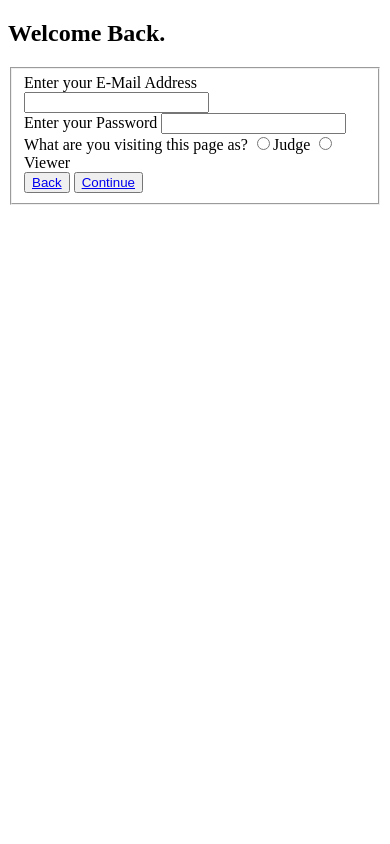
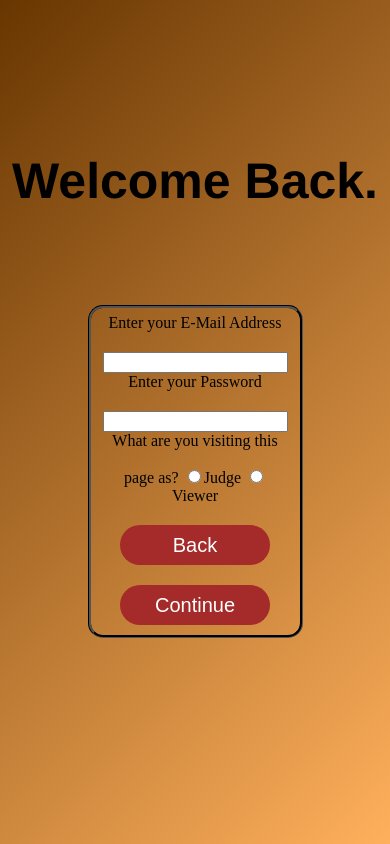
Before and after one commit to MahlakoMogoane/GrillSkills-website, a plain HTML site: page login.html in a window 390 px wide. Drawn offline with Linux system fonts and the light colour scheme.

Commit message:
more styles added to pages more responsive

```diff
--- /dev/null
+++ b/home.css
@@ -0,0 +1,42 @@
+body{
+    height: 90vh;
+}
+
+h1{
+    text-align: center;
+    font-size: 50px;
+    font-family: 'Franklin Gothic Medium', 'Arial Narrow', Arial, sans-serif;
+}
+
+section{
+    display: flex;
+    flex-direction: row;
+    justify-content: space-evenly;
+    margin-top: 25vh;
+}
+
+div{
+    background: linear-gradient(-45deg, rgb(255, 176, 92), rgb(104, 54, 1));
+    width: 159px;
+    text-align: center;
+}
+
+@media only screen and (max-width: 1023px) {
+    /*code for devices smaller than a laptop*/
+    div{
+        margin-bottom: 20px;
+        width: 50%;
+    }
+
+    section{
+        display: flex;
+        flex-direction: column;
+        justify-content: space-around;
+        align-items: center;
+        margin: 0;
+    }
+
+    h2{
+        font-size: 40px;
+    }
+}
--- a/index.css
+++ b/index.css
@@ -32,7 +32,7 @@ h1{
     margin-right: 125px;
 }
 
-#login, #signup{
+button{
     height: 40px;
     width: 150px;
     border: 0;
@@ -58,3 +58,22 @@ a{
         background-position: 0% 50%
     }
 }
+
+@media only screen and (max-width: 1023px) {
+    body{
+        height: 100vh;
+        width: 100vw;
+    }
+
+    h1{
+        font-size: 2em;
+    }
+
+    button{
+        width: 90px;
+    }
+
+    #login{
+        margin: 25px;
+    }
+}
--- /dev/null
+++ b/login.css
@@ -0,0 +1,42 @@
+html{
+    height: 100vh;
+    display: flex;
+    align-items: center;
+    flex-direction: column;
+    justify-content: center;
+    background: linear-gradient(-45deg, rgb(255, 176, 92), rgb(104, 54, 1));
+}
+
+h2{
+    text-align: center;
+    font-size: 50px;
+    font-family: 'Franklin Gothic Medium', 'Arial Narrow', Arial, sans-serif;
+}
+
+fieldset{
+
+    border-radius: 15px;
+    border-width: 3px;
+    border-color: black;
+    margin: 95px;
+    text-align: center;
+}
+
+label, input, button{
+    margin-top: 20px;
+}
+
+button{
+    height: 40px;
+    width: 150px;
+    border: 0;
+    border-radius: 25px;
+    text-decoration: none;
+    background-color: brown;
+}
+
+a{
+    text-decoration: none;
+    color: white;
+    font-size: 20px;
+}
--- a/login.html
+++ b/login.html
@@ -3,6 +3,7 @@
     <head>
         <meta charset="UTF-8">
         <meta name="viewport" content="width=device-width initial-scale=1.0">
+        <link rel="stylesheet" type="text/css" href="login.css">
         <title>Login</title>
     </head>
 
--- /dev/null
+++ b/signup.css
@@ -0,0 +1,41 @@
+html{
+    height: 100vh;
+    display: flex;
+    align-items: center;
+    flex-direction: column;
+    justify-content: center;
+    background: linear-gradient(-45deg, rgb(255, 176, 92), rgb(104, 54, 1));
+}
+
+h2{
+    text-align: center;
+    font-size: 50px;
+    font-family: 'Franklin Gothic Medium', 'Arial Narrow', Arial, sans-serif;
+}
+
+fieldset{
+    border-radius: 15px;
+    border-width: 3px;
+    border-color: black;
+    margin: 95px;
+    text-align: center;
+}
+
+label, input, button{
+    margin-top: 20px;
+}
+
+button{
+    height: 40px;
+    width: 150px;
+    border: 0;
+    border-radius: 25px;
+    text-decoration: none;
+    background-color: brown;
+}
+
+a{
+    text-decoration: none;
+    color: white;
+    font-size: 20px;
+}
```
Also changed, not shown: addDish.html (deleted, +0 -30 lines), home.html (+1 -0 lines), signup.html (+1 -0 lines).
